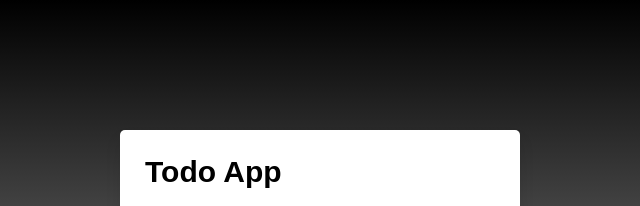
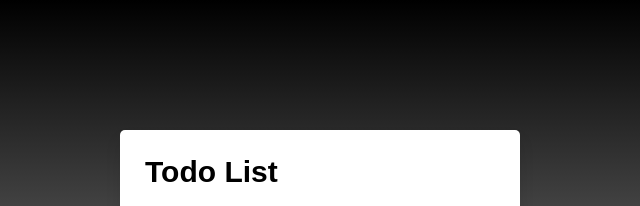
Before and after one commit to VISHALUNNI/To-Do-List, a plain HTML site: page index.html in a window 1280 px wide. Shown: the top 206 px of the page, 320-960 px from the left. Drawn offline with Linux system fonts and the light colour scheme.

Commit message:
Update index.html

```diff
--- a/index.html
+++ b/index.html
@@ -10,7 +10,7 @@
 </head>
 <body>
   <div class="wrapper">
-    <header>Todo App</header>
+    <header>Todo List</header>
     <div class="inputField">
       <input type="text" placeholder="Add your new todo">
       <button><i class="fas fa-plus"></i></button>
```
